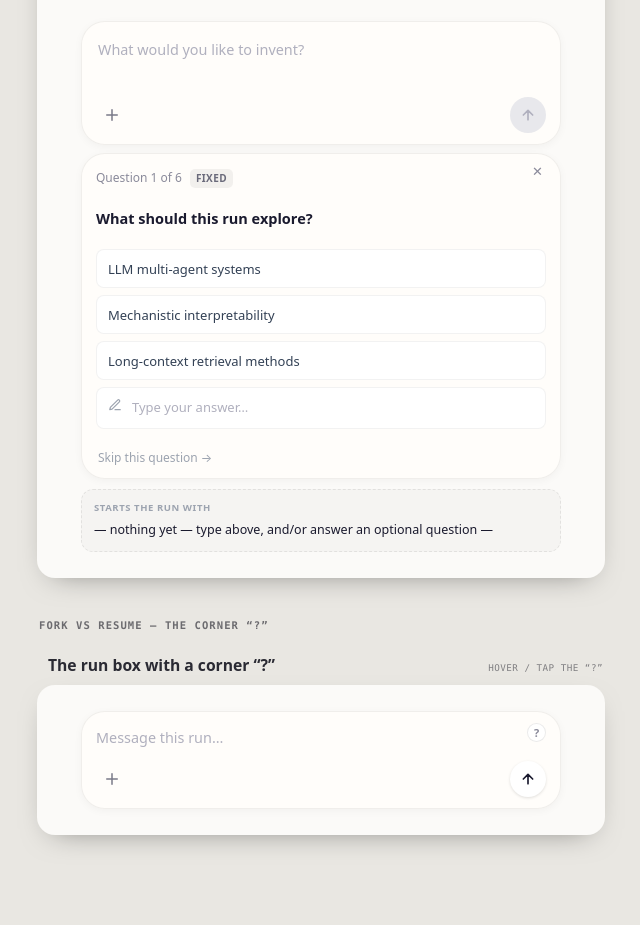
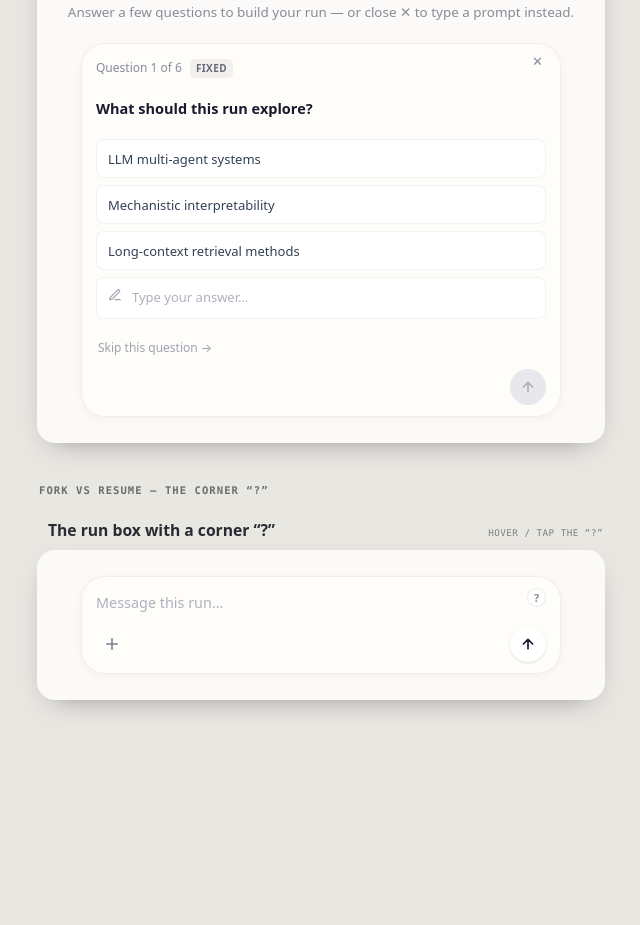
Before and after one commit to AMGrobelnik/guided-input-samples, a plain HTML site: page index.html in a window 1280 px wide. Shown: the part 741-1666 px from the top of the page, without its empty margins (319-959 px from the left). After the commit the page ends 1531 px from the top, so only its background shows below. Drawn offline with Linux system fonts and the light colour scheme.

Commit message:
Simplify: guided = questions only (no prompt box), two separate ways
Tapping Guide me now hides the prompt box and shows only the questions; the ✕
returns to the prompt box. Prompt and questions are two separate ways to start
a run — no combining, no partial-both cases. Guided prompt is assembled from
the answers alone.

Co-Authored-By: Claude Opus 4.8 (1M context) <noreply@anthropic.com>

```diff
--- a/index.html
+++ b/index.html
@@ -104,10 +104,11 @@
   <div class="lead">
     <div class="eyebrow">AI Inventor · final UI mocks</div>
     <h1>Guide me &amp; fork/resume — final mocks on the real composer</h1>
-    <p>Live. The Guide-me flow in its two states, and the fork/resume “?” in the corner.</p>
+    <p>Live. Two separate ways to start a run — type a prompt, or tap Guide me and answer questions instead
+      (no combining) — plus the fork/resume “?”.</p>
   </div>
 
-  <div class="section-tab">Guide me — the two states</div>
+  <div class="section-tab">Guide me — two separate ways to start</div>
   <div id="guide"></div>
 
   <div class="section-tab">Fork vs resume — the corner “?”</div>
@@ -171,38 +172,40 @@
   // ---- Guide me flow (two states) ----
   function guideFlow(root,startActive){
     const st={typed:"",active:!!startActive,idx:0,ans:[],aiReady:false,loading:false};
-    const refs={preview:null,send:null};
-    const anyInput=()=>st.typed.trim()!==""||st.ans.some(Boolean);
-    function updateMeta(){if(refs.preview)refs.preview.textContent=buildPrompt(st.typed,st.ans);if(refs.send)refs.send.className="send "+(anyInput()?"on":"off");}
+    const refs={send:null};
+    const guidedPrompt=()=>{const ans=st.ans.filter(Boolean);if(!ans.length)return "";if(ans.length===6)return compose(st.ans);return ans.map(a=>"• "+a).join("\n");};
+    function updateSend(){if(refs.send)refs.send.className="send "+((st.active?st.ans.some(Boolean):st.typed.trim()!=="")?"on":"off");}
     function advance(){if(st.idx===2&&!st.aiReady){st.idx=3;st.loading=true;render();setTimeout(()=>{st.loading=false;st.aiReady=true;render();},1000);return;}st.idx++;render();}
-    function composer(){
-      const c=h("div","composer");
-      const ta=document.createElement("textarea");ta.className="ta-real";ta.rows=2;ta.placeholder="What would you like to invent?";ta.value=st.typed;
-      ta.oninput=e=>{st.typed=e.target.value;updateMeta();};c.append(ta);
-      const row=h("div","crow");const att=h("button","attach");att.innerHTML=PLUS;row.append(att);
-      const sw=h("div","sendwrap");const s=h("button","send off");s.innerHTML=UP;refs.send=s;sw.append(s);row.append(sw);c.append(row);return c;
-    }
+    function controls(withAttach){const row=h("div","crow");if(withAttach){const att=h("button","attach");att.innerHTML=PLUS;row.append(att);}else row.append(h("div"));const sw=h("div","sendwrap");const s=h("button","send off");s.innerHTML=UP;refs.send=s;sw.append(s);row.append(sw);return row;}
     function render(){
-      refs.preview=null;refs.send=null;root.innerHTML="";
+      refs.send=null;root.innerHTML="";
       const w=h("div","welcome");w.append(Object.assign(h("div","greet"),{textContent:"Good afternoon"}));
-      w.append(Object.assign(h("div","subtitle"),{textContent:st.active?"Answer any — or type above. Both combine into the run.":"Start a new invention by describing your research direction."}));
-      const mw=h("div","maxw");mw.append(composer());
+      w.append(Object.assign(h("div","subtitle"),{textContent:st.active?"Answer a few questions to build your run — or close ✕ to type a prompt instead.":"Start a new invention by describing your research direction."}));
+      const mw=h("div","maxw");
       if(!st.active){
+        // one way — type a prompt
+        const c=h("div","composer");
+        const ta=document.createElement("textarea");ta.className="ta-real";ta.rows=2;ta.placeholder="What would you like to invent?";ta.value=st.typed;
+        ta.oninput=e=>{st.typed=e.target.value;updateSend();};c.append(ta);c.append(controls(true));mw.append(c);
         const pills=h("div","pills");const g=h("span","pill guide");g.innerHTML='<span class="ico">'+SPK+'</span>Guide me';g.onclick=()=>{st.active=true;render();};pills.append(g);
-        EX.forEach(x=>{const p=h("span","pill");p.innerHTML='<span class="ico">'+x.ic+'</span>'+x.label;pills.append(p);});
-        mw.append(pills);
+        EX.forEach(x=>{const p=h("span","pill");p.innerHTML='<span class="ico">'+x.ic+'</span>'+x.label;pills.append(p);});mw.append(pills);
       }else{
-        const tray=h("div","composer");tray.style.marginTop="8px";tray.style.position="relative";
-        const x=h("button","closex","✕");x.style.cssText="position:absolute;top:9px;right:11px;z-index:2";x.onclick=()=>{st.active=false;render();};tray.append(x);
-        if(st.idx>=6){const d=h("div","gen-row");d.style.color="var(--teal)";d.innerHTML=CHECK+"<span style='margin-left:4px;color:var(--muted2)'>all questions answered</span>";tray.append(d);}
-        else if(st.loading){tray.append(genRow());}
-        else{const qh=h("div","qhead");qh.append(h("span","qcount","Question "+(st.idx+1)+" of 6"));const tag=h("span","qtag "+(st.idx>=3?"gen":"fixed"));if(st.idx>=3)tag.innerHTML=SPK+" generated";else tag.textContent="fixed";qh.append(tag);tray.append(qh);
-          tray.append(h("div","qtext",ALL[st.idx].q));tray.append(optionsEl(st.idx,v=>{st.ans[st.idx]=v;advance();}));
-          const sk=h("button","skiplink","Skip this question →");sk.onclick=()=>advance();tray.append(sk);}
-        mw.append(tray);
-        const prev=h("div","preview-card");prev.append(Object.assign(h("div","plabel"),{textContent:"Starts the run with"}));refs.preview=h("div","ptext");prev.append(refs.preview);mw.append(prev);
+        // other way — questions only, no prompt box; ✕ returns to the prompt
+        const c=h("div","composer");c.style.position="relative";
+        const x=h("button","closex","✕");x.style.cssText="position:absolute;top:9px;right:11px;z-index:2";x.onclick=()=>{st.active=false;render();};c.append(x);
+        if(st.idx>=6){
+          const d=h("div","gen-row");d.style.color="var(--teal)";d.innerHTML=CHECK+"<span style='margin-left:4px;color:var(--ink)'>All questions answered</span>";c.append(d);
+          const prev=h("div","preview-card");prev.style.marginTop="10px";prev.append(Object.assign(h("div","plabel"),{textContent:"Starts the run with"}));prev.append(Object.assign(h("div","ptext"),{textContent:guidedPrompt()}));c.append(prev);
+        }else if(st.loading){c.append(genRow());}
+        else{
+          const qh=h("div","qhead");qh.append(h("span","qcount","Question "+(st.idx+1)+" of 6"));const tag=h("span","qtag "+(st.idx>=3?"gen":"fixed"));if(st.idx>=3)tag.innerHTML=SPK+" generated";else tag.textContent="fixed";qh.append(tag);c.append(qh);
+          c.append(h("div","qtext",ALL[st.idx].q));c.append(optionsEl(st.idx,v=>{st.ans[st.idx]=v;advance();}));
+          const sk=h("button","skiplink","Skip this question →");sk.onclick=()=>advance();c.append(sk);
+        }
+        c.append(controls(false));
+        mw.append(c);
       }
-      w.append(mw);root.append(w);updateMeta();
+      w.append(mw);root.append(w);updateSend();
     }
     render();
   }
@@ -227,8 +230,8 @@
     lab.append(Object.assign(h("span","mtag"),{textContent:tag}));card.append(lab);
     const screen=h("div","screen");card.append(screen);run(screen);host.append(card);
   }
-  mock("guide","①","Before — tap “Guide me”","real composer + pills",s=>guideFlow(s,false));
-  mock("guide","②","After — the optional questions","optional · typed+answers combine",s=>guideFlow(s,true));
+  mock("guide","①","The prompt way — box + Guide me pill","type a prompt · or tap Guide me",s=>guideFlow(s,false));
+  mock("guide","②","The guided way — questions only","no prompt box · ✕ returns to it",s=>guideFlow(s,true));
   mock("fork","","The run box with a corner “?”","hover / tap the “?”",s=>forkMock(s));
 })();
 </script>
```
